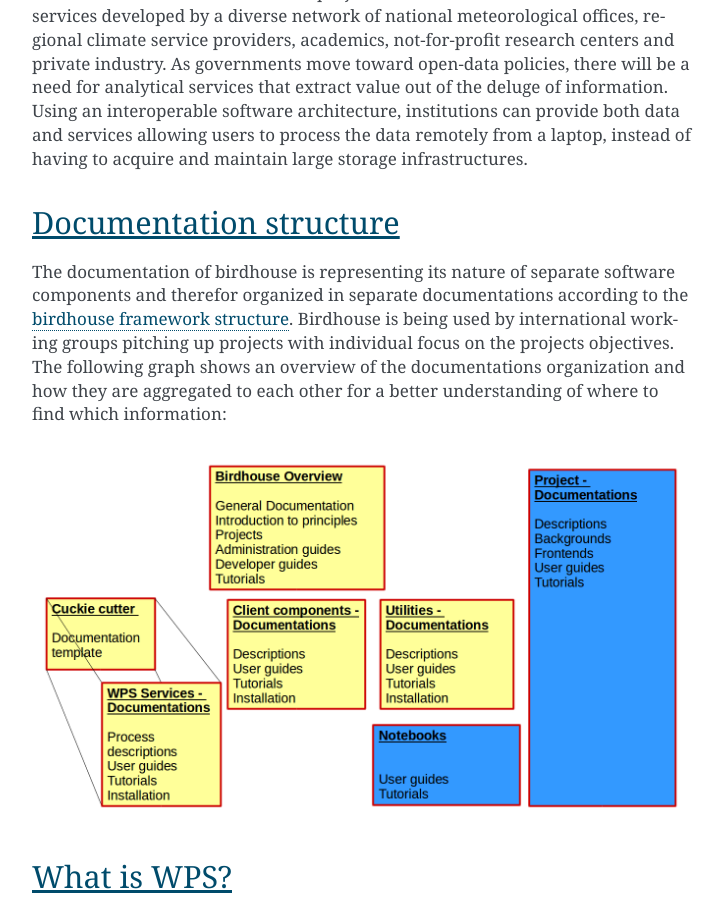
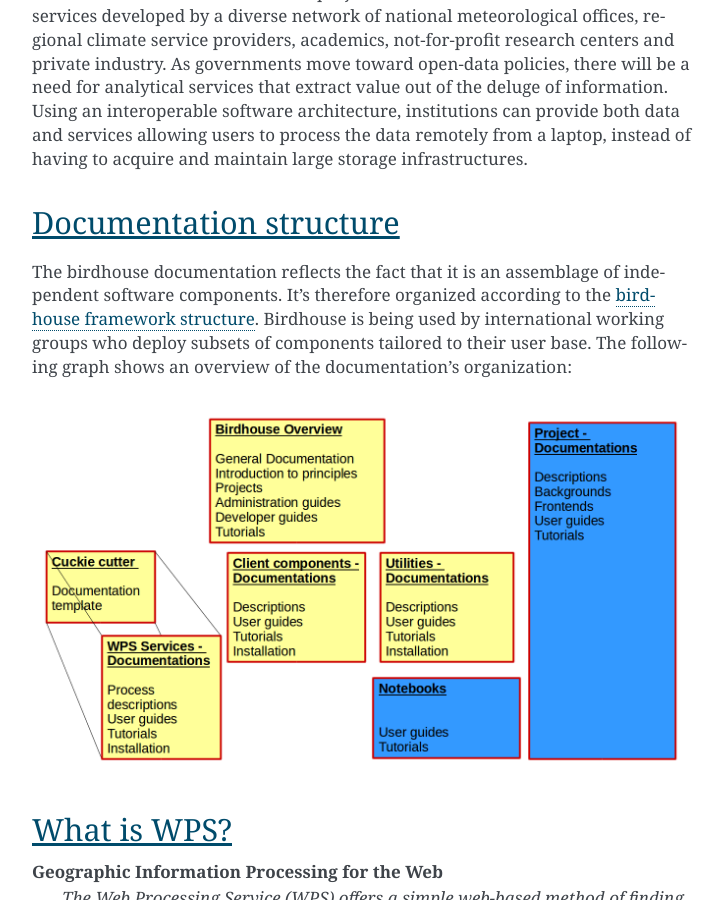
Before and after one commit to bird-house/birdhouse-docs, a Sphinx documentation site: the page built from docs/source/overview.rst, in a window 1280 px wide and 900 px high, scrolled down 373 px. Shown: the whole window, without its empty margins (388-1112 px from the left). Built offline with Sphinx 7.4.7, drawn with Linux system fonts in a browser that asks for light colours; pages that are not in the unit, such as notebooks, are missing from menus.

Commit message:
rewording

```diff
--- a/docs/source/overview.rst
+++ b/docs/source/overview.rst
@@ -19,7 +19,7 @@ Birdhouse is a collaborative project open for the community to participate. It i
 Documentation structure
 -----------------------
 
-The documentation of birdhouse is representing its nature of separate software components and therefor organized in separate documentations according to the :ref:`birdhouse framework structure <framework_structure>`. Birdhouse is being used by international working groups pitching up projects with individual focus on the projects objectives. The following graph shows an overview of the documentations organization and how they are aggregated to each other for a better understanding of where to find which information:
+The birdhouse documentation reflects the fact that it is an assemblage of independent software components. It's therefore organized according to the :ref:`birdhouse framework structure <framework_structure>`. Birdhouse is being used by international working groups who deploy subsets of components tailored to their user base. The following graph shows an overview of the documentation's organization:
 
 
 .. image:: _images/Documentation_aggrgation.png
```
